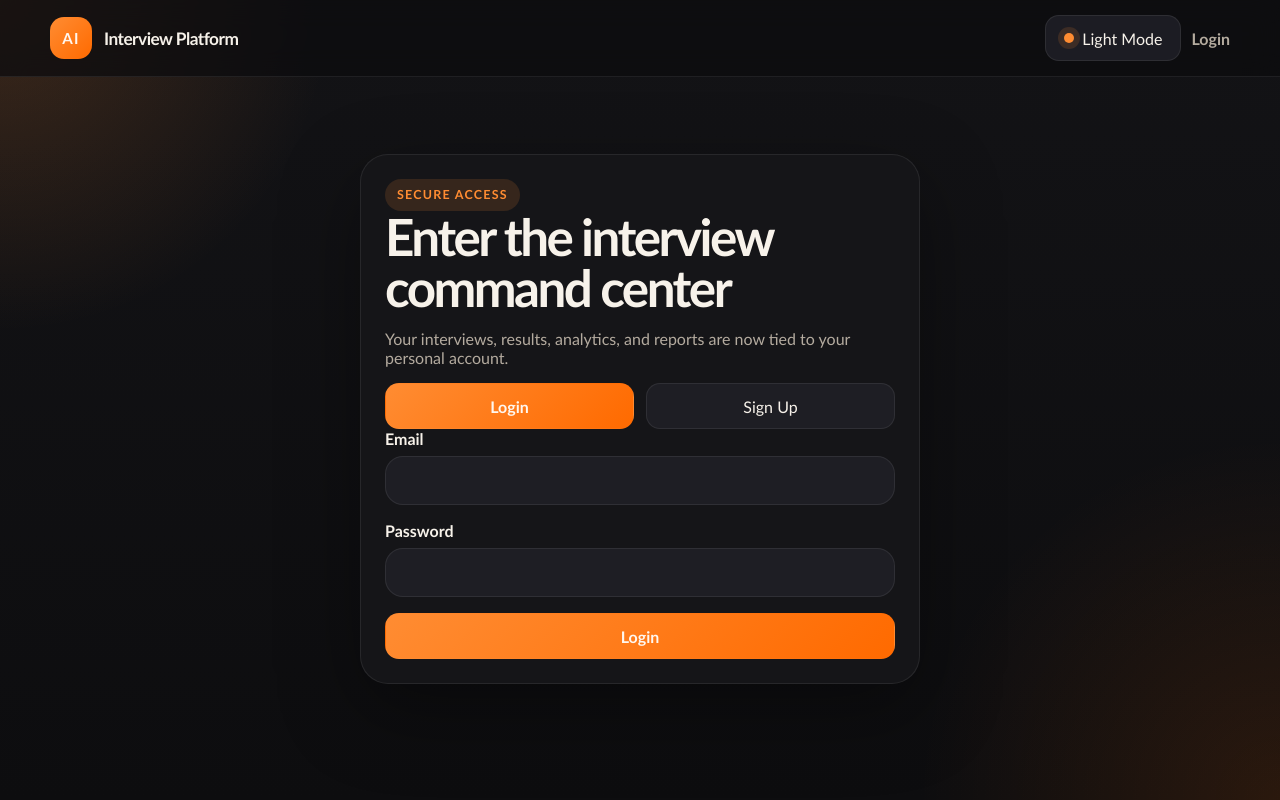
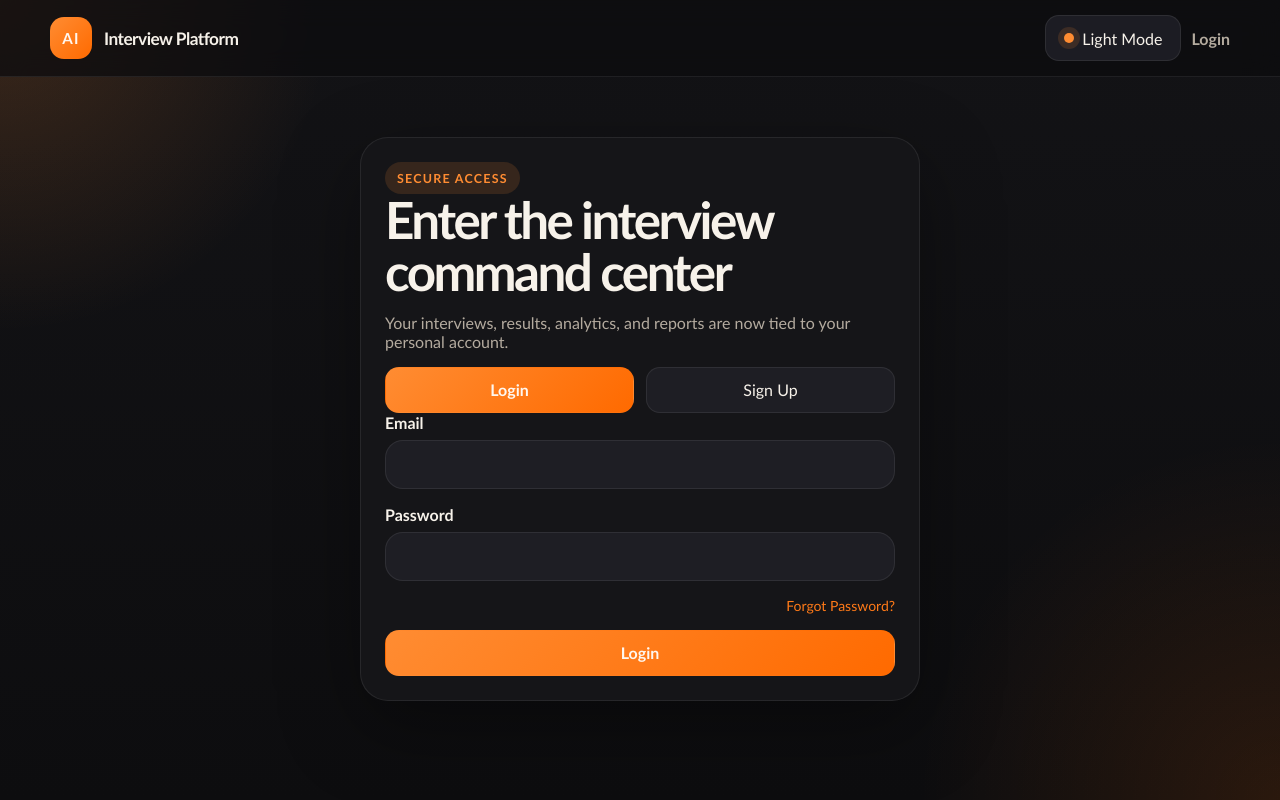
Before and after one commit to yashdewangan850/Ai_Interview, a React (Vite) app in the folder frontend/: page /auth in a window 1280 px wide. Built offline with nearby package versions, Linux system fonts and the light colour scheme; no server answers.

Commit message:
add forgate password

```diff
--- a/frontend/src/pages/Auth.jsx
+++ b/frontend/src/pages/Auth.jsx
@@ -17,6 +17,7 @@ function Auth() {
   const navigate = useNavigate();
   const location = useLocation();
   const { isAuthenticated, login, signup } = useAuth();
+
   const [mode, setMode] = useState("login");
   const [loginForm, setLoginForm] = useState(LOGIN_FORM);
   const [signupForm, setSignupForm] = useState(SIGNUP_FORM);
@@ -63,11 +64,13 @@ function Auth() {
     <div className="auth-shell">
       <section className="card auth-card">
         <span className="eyebrow eyebrow--accent">Secure Access</span>
+
         <h1>
           {mode === "login"
             ? "Enter the interview command center"
             : "Create a professional practice account"}
         </h1>
+
         <p className="hero-copy">
           Your interviews, results, analytics, and reports are now tied to your
           personal account.
@@ -76,15 +79,26 @@ function Auth() {
         <div className="auth-toggle">
           <button
             type="button"
-            className={mode === "login" ? "primary-button" : "secondary-button"}
-            onClick={() => setMode("login")}
+            className={
+              mode === "login" ? "primary-button" : "secondary-button"
+            }
+            onClick={() => {
+              setMode("login");
+              setError("");
+            }}
           >
             Login
           </button>
+
           <button
             type="button"
-            className={mode === "signup" ? "primary-button" : "secondary-button"}
-            onClick={() => setMode("signup")}
+            className={
+              mode === "signup" ? "primary-button" : "secondary-button"
+            }
+            onClick={() => {
+              setMode("signup");
+              setError("");
+            }}
           >
             Sign Up
           </button>
@@ -92,10 +106,12 @@ function Auth() {
 
         {mode === "login" ? (
           <form className="form-grid" onSubmit={handleLogin}>
+            {/* Email */}
             <div className="form-group">
               <label className="field-label" htmlFor="loginEmail">
                 Email
               </label>
+
               <input
                 id="loginEmail"
                 className="text-input"
@@ -110,10 +126,13 @@ function Auth() {
                 required
               />
             </div>
+
+            {/* Password */}
             <div className="form-group">
               <label className="field-label" htmlFor="loginPassword">
                 Password
               </label>
+
               <input
                 id="loginPassword"
                 className="text-input"
@@ -127,18 +146,36 @@ function Auth() {
                 }
                 required
               />
+
+              {/* Forgot Password */}
+              <div className="forgot-password">
+                <button
+                  type="button"
+                  onClick={() => navigate("/forgot-password")}
+                >
+                  Forgot Password?
+                </button>
+              </div>
             </div>
+
             {error && <p className="error-text">{error}</p>}
-            <button className="primary-button" type="submit" disabled={loading}>
+
+            <button
+              className="primary-button"
+              type="submit"
+              disabled={loading}
+            >
               {loading ? "Signing in..." : "Login"}
             </button>
           </form>
         ) : (
           <form className="form-grid" onSubmit={handleSignup}>
+            {/* Full Name */}
             <div className="form-group">
               <label className="field-label" htmlFor="signupName">
                 Full name
               </label>
+
               <input
                 id="signupName"
                 className="text-input"
@@ -153,10 +190,13 @@ function Auth() {
                 required
               />
             </div>
+
+            {/* Email */}
             <div className="form-group">
               <label className="field-label" htmlFor="signupEmail">
                 Email
               </label>
+
               <input
                 id="signupEmail"
                 className="text-input"
@@ -171,10 +211,13 @@ function Auth() {
                 required
               />
             </div>
+
+            {/* Password */}
             <div className="form-group">
               <label className="field-label" htmlFor="signupPassword">
                 Password
               </label>
+
               <input
                 id="signupPassword"
                 className="text-input"
@@ -189,8 +232,14 @@ function Auth() {
                 required
               />
             </div>
+
             {error && <p className="error-text">{error}</p>}
-            <button className="primary-button" type="submit" disabled={loading}>
+
+            <button
+              className="primary-button"
+              type="submit"
+              disabled={loading}
+            >
               {loading ? "Creating account..." : "Create Account"}
             </button>
           </form>
--- a/frontend/src/styles.css
+++ b/frontend/src/styles.css
@@ -923,3 +923,24 @@ textarea {
     min-height: 150px;
   }
 }
+
+
+.forgot-password {
+  display: flex;
+  justify-content: flex-end;
+  margin-top: 8px;
+}
+
+.forgot-password button {
+  background: none;
+  border: none;
+  padding: 0;
+  color: #ff7a18;
+  font-size: 14px;
+  font-weight: 500;
+  cursor: pointer;
+}
+
+.forgot-password button:hover {
+  text-decoration: underline;
+}
```
Also changed, not shown: 1 other file (tests, documents, lock files or other folders).
